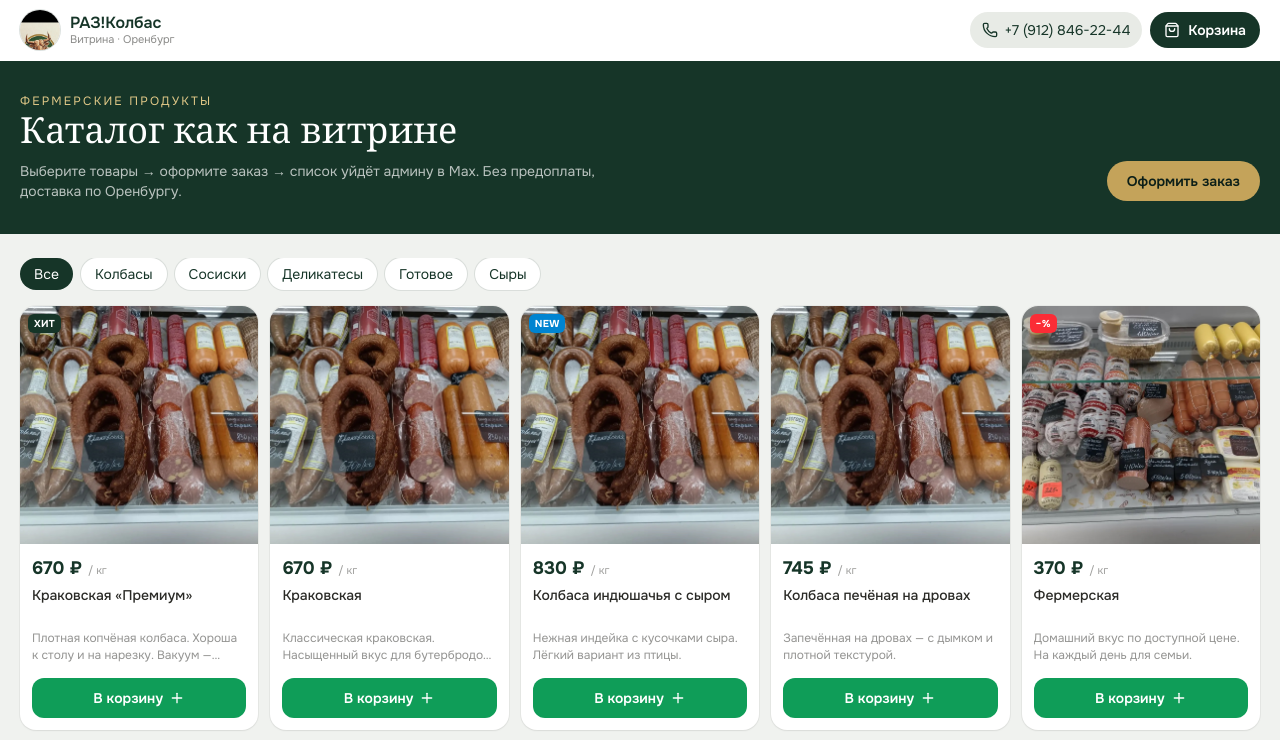
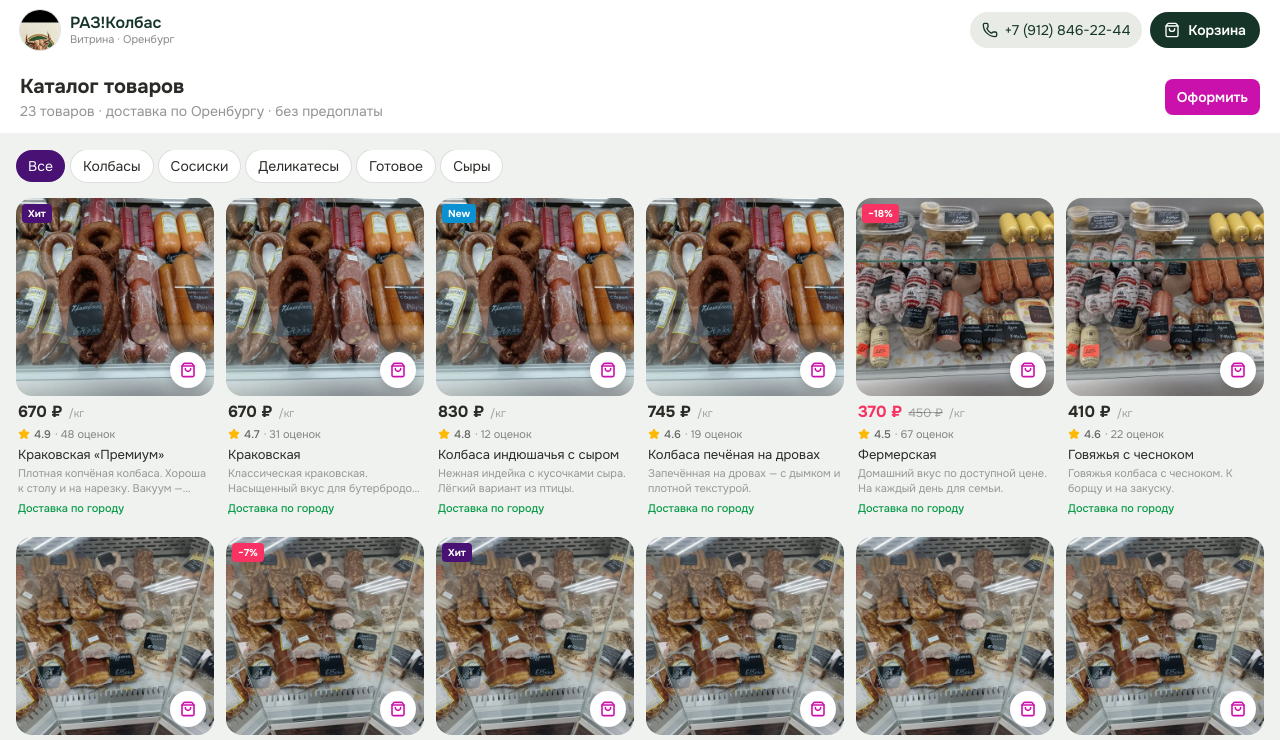
Before and after one commit to eterhard56/Ai, a React (Vite) app: page / in a window 1280 px wide. Shown: the top 740 px of the page. Built offline with nearby package versions, Linux system fonts and the light colour scheme.

Commit message:
Tune product tiles to Wildberries/Ozon card layout
Square photo, floating cart button, discount price, star rating, title and description in a dense marketplace grid.

Co-authored-by: eterhard56 <eterhard56@users.noreply.github.com>

```diff
--- a/src/App.tsx
+++ b/src/App.tsx
@@ -6,6 +6,7 @@ import {
   Phone,
   Plus,
   ShoppingBag,
+  Star,
   Trash2,
   X,
 } from 'lucide-react'
@@ -149,31 +150,27 @@ function ShopPage({
         </div>
       </header>
 
-      <section id="top" className="border-b border-forest/8 bg-forest text-white">
-        <div className="mx-auto flex max-w-7xl flex-col gap-3 px-3 py-6 sm:flex-row sm:items-end sm:justify-between sm:px-5 sm:py-8">
+      <section id="top" className="border-b border-black/5 bg-white">
+        <div className="mx-auto flex max-w-7xl items-center justify-between gap-3 px-3 py-3 sm:px-5">
           <div>
-            <p className="text-xs uppercase tracking-[0.18em] text-gold-soft">
-              {shop.tagline}
-            </p>
-            <h1 className="mt-1 font-display text-3xl sm:text-4xl">
-              Каталог как на витрине
+            <h1 className="text-lg font-bold text-smoke sm:text-xl">
+              Каталог товаров
             </h1>
-            <p className="mt-2 max-w-xl text-sm text-white/70">
-              Выберите товары → оформите заказ → список уйдёт админу в Max.
-              Без предоплаты, доставка по Оренбургу.
+            <p className="text-xs text-smoke/50 sm:text-sm">
+              {filtered.length} товаров · доставка по Оренбургу · без предоплаты
             </p>
           </div>
           <a
             href="#order"
-            className="inline-flex items-center justify-center rounded-full bg-gold px-5 py-2.5 text-sm font-semibold text-forest-deep"
+            className="shrink-0 rounded-lg bg-[#cb11ab] px-3 py-2 text-xs font-semibold text-white sm:text-sm"
           >
-            Оформить заказ
+            Оформить
           </a>
         </div>
       </section>
 
-      <section id="catalog" className="mx-auto max-w-7xl px-2 py-4 sm:px-5 sm:py-6">
-        <div className="mb-3 flex gap-2 overflow-x-auto pb-1 [-ms-overflow-style:none] [scrollbar-width:none] [&::-webkit-scrollbar]:hidden">
+      <section id="catalog" className="mx-auto max-w-7xl px-2 py-3 sm:px-4 sm:py-4">
+        <div className="mb-3 flex gap-1.5 overflow-x-auto pb-1 [-ms-overflow-style:none] [scrollbar-width:none] [&::-webkit-scrollbar]:hidden">
           <Chip active={active === 'all'} onClick={() => setActive('all')}>
             Все
           </Chip>
@@ -188,7 +185,8 @@ function ShopPage({
           ))}
         </div>
 
-        <div className="grid grid-cols-2 gap-2 sm:grid-cols-3 sm:gap-3 lg:grid-cols-4 xl:grid-cols-5">
+        {/* Сетка «табличек» как на WB/Ozon */}
+        <div className="grid grid-cols-2 gap-x-2 gap-y-4 sm:grid-cols-3 sm:gap-x-3 sm:gap-y-5 md:grid-cols-4 lg:grid-cols-5 xl:grid-cols-6">
           {filtered.map((product) => (
             <ProductTile
               key={product.id}
@@ -246,10 +244,10 @@ function Chip({
     <button
       type="button"
       onClick={onClick}
-      className={`shrink-0 rounded-full px-3.5 py-1.5 text-sm transition ${
+      className={`shrink-0 rounded-full px-3 py-1.5 text-sm transition ${
         active
-          ? 'bg-forest text-white'
-          : 'bg-white text-forest ring-1 ring-forest/10 hover:ring-forest/25'
+          ? 'bg-[#481173] text-white'
+          : 'bg-white text-smoke ring-1 ring-black/8 hover:ring-black/20'
       }`}
     >
       {children}
@@ -257,7 +255,10 @@ function Chip({
   )
 }
 
-/** Карточка в стиле маркетплейса: фото → цена → название → описание → в корзину */
+/**
+ * Табличка товара как на Wildberries / Ozon:
+ * квадратное фото → круглая «корзина» → цена (со скидкой) → ★ рейтинг → название → описание
+ */
 function ProductTile({
   product,
   onOpen,
@@ -266,59 +267,94 @@ function ProductTile({
   onOpen: () => void
 }) {
   const { add } = useCart()
+  const discount =
+    product.oldPrice && product.oldPrice > product.price
+      ? Math.round((1 - product.price / product.oldPrice) * 100)
+      : product.badge === 'sale'
+        ? 15
+        : 0
 
   return (
-    <article className="group flex flex-col overflow-hidden rounded-2xl bg-tile shadow-[0_1px_2px_rgba(0,0,0,0.06)] ring-1 ring-black/[0.04] transition hover:shadow-[0_8px_24px_rgba(22,53,40,0.12)]">
-      <button type="button" onClick={onOpen} className="relative block text-left">
-        <div className="relative aspect-square overflow-hidden bg-mist">
+    <article className="group flex flex-col">
+      <div className="relative">
+        <button
+          type="button"
+          onClick={onOpen}
+          className="relative block w-full overflow-hidden rounded-2xl bg-[#f6f6f9] text-left"
+        >
+          <div className="aspect-[3/4] sm:aspect-square">
             <img
               src={product.image}
               alt={product.name}
-            className="h-full w-full object-cover transition duration-500 group-hover:scale-[1.03]"
+              className="h-full w-full object-cover transition duration-300 group-hover:scale-[1.03]"
               loading="lazy"
             />
-          {product.badge && (
+          </div>
+          {(product.badge || discount > 0) && (
             <span
-              className={`absolute left-2 top-2 rounded-md px-1.5 py-0.5 text-[10px] font-bold uppercase tracking-wide text-white ${
-                product.badge === 'sale'
-                  ? 'bg-red-500'
+              className={`absolute left-1.5 top-1.5 rounded px-1.5 py-0.5 text-[10px] font-bold text-white ${
+                discount > 0 || product.badge === 'sale'
+                  ? 'bg-[#f83263]'
                   : product.badge === 'new'
-                    ? 'bg-sky-600'
-                    : 'bg-forest'
+                    ? 'bg-[#0a91d2]'
+                    : 'bg-[#481173]'
               }`}
             >
-              {badgeLabel[product.badge]}
+              {discount > 0
+                ? `−${discount}%`
+                : badgeLabel[product.badge!]}
             </span>
           )}
+        </button>
+
+        {/* Круглая кнопка корзины на фото — как на WB */}
+        <button
+          type="button"
+          aria-label="В корзину"
+          onClick={() => add(product)}
+          className="absolute bottom-2 right-2 flex h-9 w-9 items-center justify-center rounded-full bg-white text-[#cb11ab] shadow-[0_2px_10px_rgba(0,0,0,0.18)] transition hover:scale-105 active:scale-95"
+        >
+          <ShoppingBag className="h-4 w-4" strokeWidth={2.4} />
+        </button>
       </div>
-        <div className="px-2.5 pt-2.5 sm:px-3">
-          <div className="flex items-baseline gap-1.5">
-            <span className="text-base font-bold text-forest sm:text-lg">
+
+      <button type="button" onClick={onOpen} className="mt-2 px-0.5 text-left">
+        <div className="flex flex-wrap items-baseline gap-x-1.5 gap-y-0.5">
+          <span
+            className={`text-[15px] font-bold leading-none sm:text-base ${
+              discount > 0 ? 'text-[#f83263]' : 'text-smoke'
+            }`}
+          >
             {formatPrice(product.price)}
           </span>
-            <span className="text-[11px] text-smoke/45">/ {product.unit}</span>
+          {product.oldPrice && product.oldPrice > product.price && (
+            <span className="text-xs text-smoke/40 line-through">
+              {formatPrice(product.oldPrice)}
+            </span>
+          )}
+          <span className="text-[11px] text-smoke/40">/{product.unit}</span>
         </div>
-          <h3 className="mt-1 line-clamp-2 min-h-[2.5rem] text-sm font-medium leading-snug text-smoke">
+
+        {(product.rating || product.reviews) && (
+          <div className="mt-1 flex items-center gap-1 text-[11px] text-smoke/55">
+            <Star className="h-3 w-3 fill-[#ffb800] text-[#ffb800]" />
+            <span className="font-medium text-smoke/70">
+              {product.rating?.toFixed(1) ?? '5.0'}
+            </span>
+            <span>· {product.reviews ?? 0} оценок</span>
+          </div>
+        )}
+
+        <h3 className="mt-1 line-clamp-2 text-[13px] font-normal leading-snug text-smoke">
           {product.name}
         </h3>
-          <p className="mt-1 line-clamp-2 min-h-[2.25rem] text-xs leading-snug text-smoke/50">
+        <p className="mt-0.5 line-clamp-2 text-[11px] leading-snug text-smoke/45">
           {product.description}
         </p>
-          {product.note && (
-            <p className="mt-1 text-[11px] text-bark/80">{product.note}</p>
-          )}
-        </div>
+        <p className="mt-1 text-[11px] font-medium text-[#0a9b4a]">
+          Доставка по городу
+        </p>
       </button>
-      <div className="mt-auto p-2.5 pt-2 sm:p-3">
-        <button
-          type="button"
-          onClick={() => add(product)}
-          className="flex w-full items-center justify-center gap-1.5 rounded-xl bg-[#0f9d58] px-3 py-2.5 text-sm font-semibold text-white transition hover:bg-[#0b8a4b] active:scale-[0.98]"
-        >
-          В корзину
-          <Plus className="h-4 w-4" />
-        </button>
-      </div>
     </article>
   )
 }
```
Also changed, not shown: src/data/products.ts (+53 -0 lines). Lines whose indentation alone changed are shown as unchanged.
